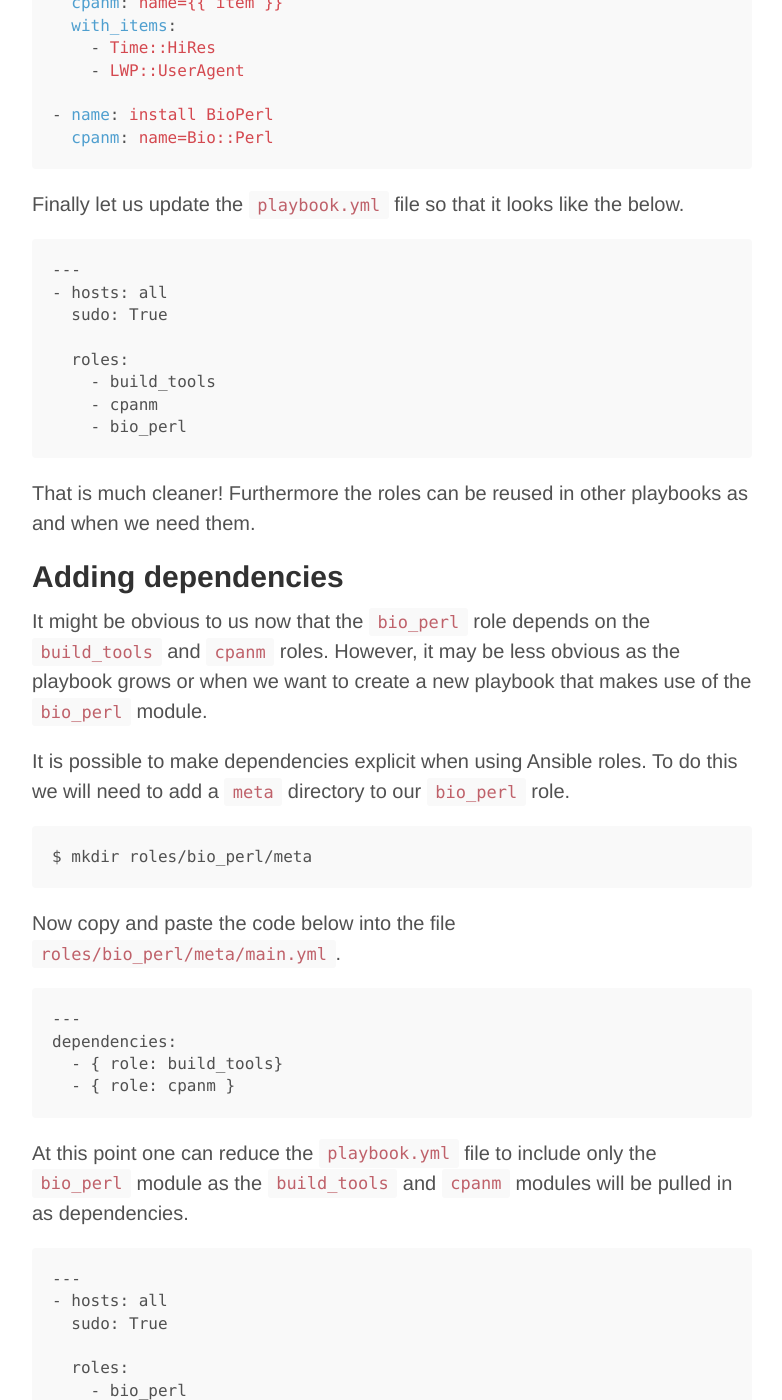
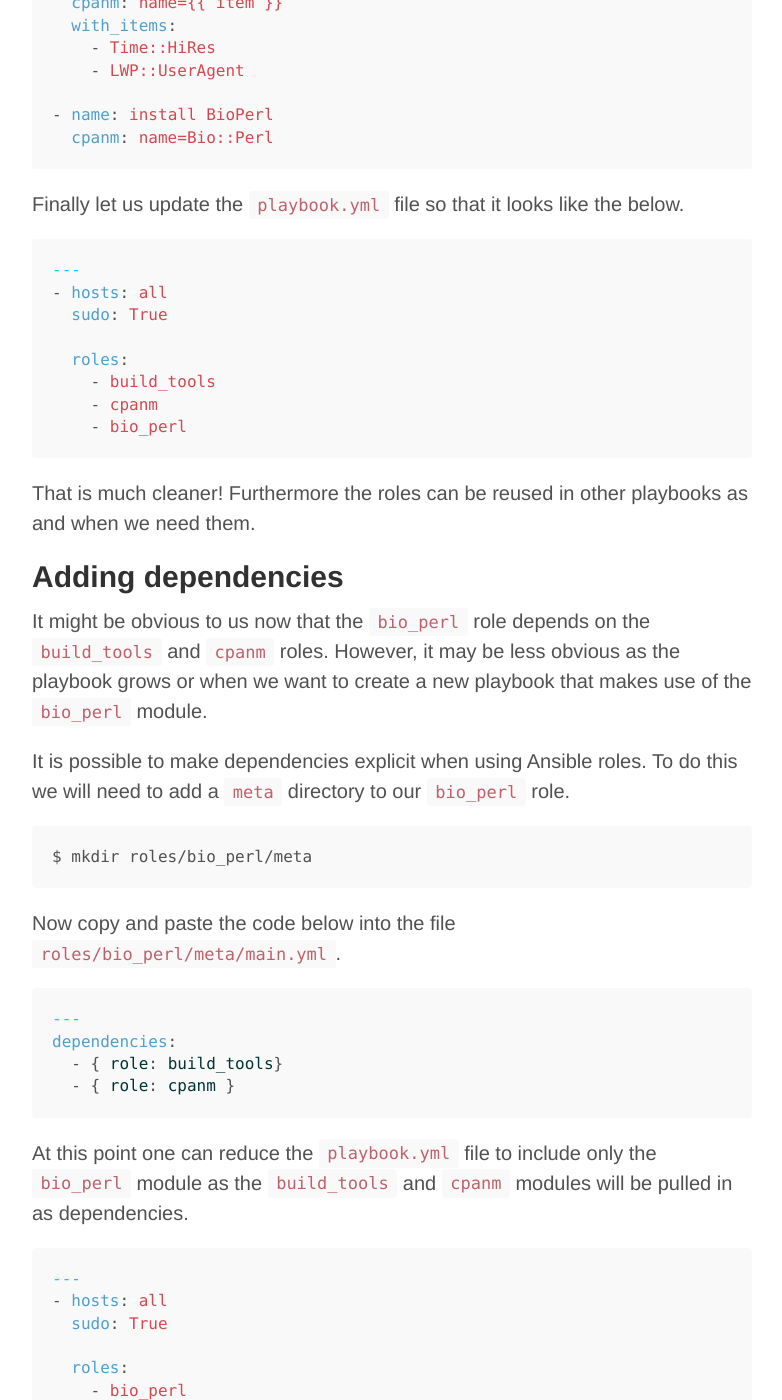
Before and after one commit to tjelvar-olsson/tjelvar-olsson.github.io, a Jekyll site: the page built from _posts/2015-04-11-how-to-create-reusable-ansible-components.md, in a window 1280 px wide and 1400 px high, scrolled down 5086 px. Shown: the whole window, without its empty margins (248-1030 px from the left). Built offline with Jekyll 4.4.1, drawn with Linux system fonts in a browser that asks for light colours; comment, search, counter and statistics services are not loaded.

Commit message:
Added coding langauge for syntax highlighting.

````diff
--- a/_posts/2015-04-11-how-to-create-reusable-ansible-components.md
+++ b/_posts/2015-04-11-how-to-create-reusable-ansible-components.md
@@ -215,7 +215,7 @@ And the code below into the file ``roles/bio_perl/tasks/main.yml``.
 
 Finally let us update the ``playbook.yml`` file so that it looks like the below.
 
-```
+```yaml
 ---
 - hosts: all
   sudo: True
@@ -245,7 +245,7 @@ $ mkdir roles/bio_perl/meta
 
 Now copy and paste the code below into the file ``roles/bio_perl/meta/main.yml``.
 
-```
+```yaml
 ---
 dependencies:
   - { role: build_tools}
@@ -256,7 +256,7 @@ At this point one can reduce the ``playbook.yml`` file to include only the
 ``bio_perl`` module as the ``build_tools`` and ``cpanm`` modules will be
 pulled in as dependencies.
 
-```
+```yaml
 ---
 - hosts: all
   sudo: True
````
